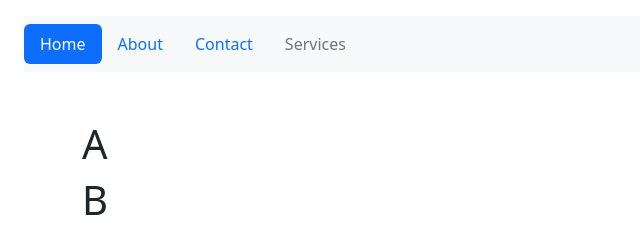
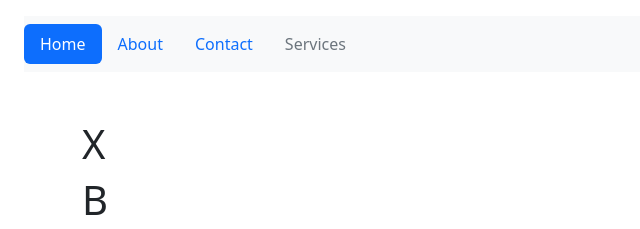
Before and after one commit to HimanshuRW/practiceBranching, a plain HTML site: page index.html in a window 1280 px wide. Shown: the top 229 px of the page, 0-640 px from the left. Drawn offline with nearby package versions, Linux system fonts and the light colour scheme.

Commit message:
replaced a with x in master

```diff
--- a/index.html
+++ b/index.html
@@ -28,7 +28,7 @@
           </ul>
     </nav>
     <div class="container my-5">
-        <h1>A</h1>
+        <h1>X</h1>
         <h1>B</h1>
         <h1>C</h1>
     </div>
```
